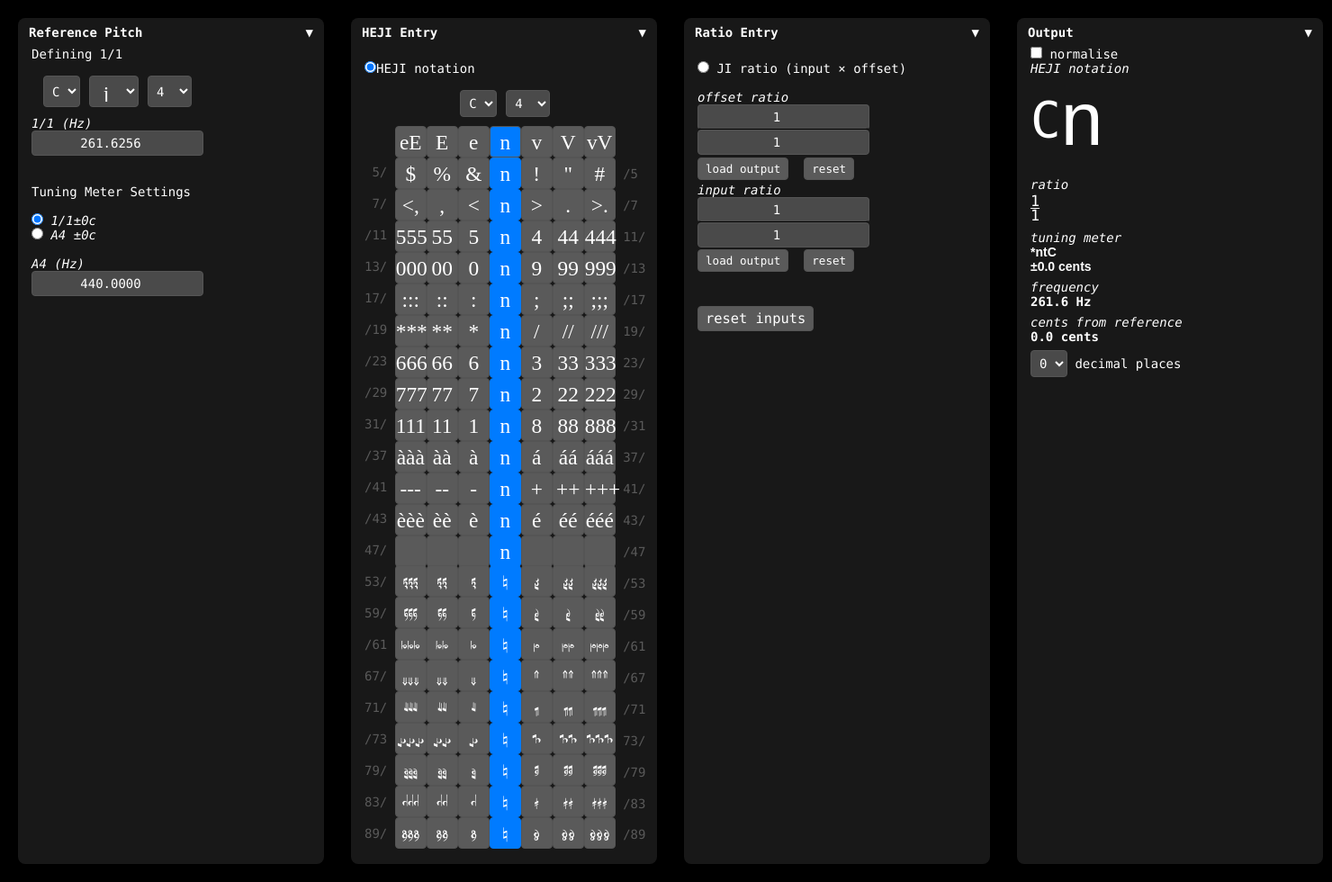
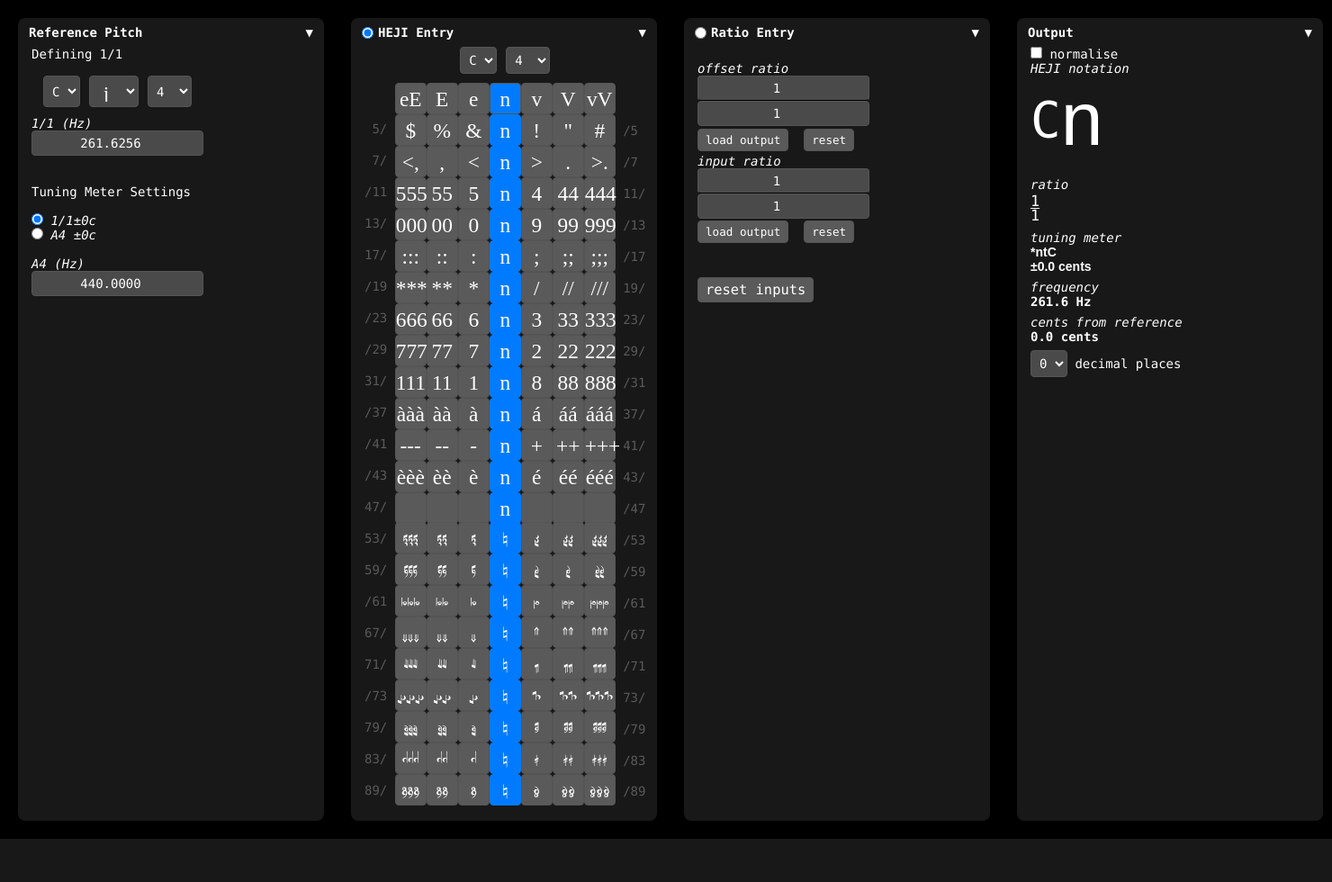
Before and after one commit to richiegreene/notation, a PHP site: page / in a window 1480 px wide. Shown: the whole page at 90% size. After the commit the page ends 932 px from the top, so only its background shows below. Run offline with PHP 8.4, Linux system fonts and the light colour scheme; some web fonts are replaced.

Commit message:
toggle entry windows

```diff
--- a/HEJI Extensions/hejicalc-main/src/index.html
+++ b/HEJI Extensions/hejicalc-main/src/index.html
@@ -70,17 +70,22 @@
         </div>
 
                                 <div class="settings-menu-item">
-            <div class="settings-header">
-                <span>HEJI Entry</span>
+
+                                    <div class="toggle-header-placement">
+
+                                        <input type="radio" name="inputType" id="paletteInput" checked> <label for="paletteInput">HEJI Entry</label>
+
                                         <span class="toggle-icon">▼</span>
+
                                     </div>
+
                                     <div class="settings-content">
+
                                         <div class="palettebox">
-                    <h3><br><input type="radio" name="inputType" id="paletteInput" checked>HEJI notation</h3>
-                    <br>
+
                             			<div class="palette">
-        				        				        				        				<h2></h2>
-        				        				        				                        <div class="heji-dropdowns-centered">
+
+                            				<h2></h2>        				        				        				                        <div class="heji-dropdowns-centered">
         				        				        				                            <select id="hejiDiatonicNoteDropdown">
         				        				        				                                <option value="0">F</option>
         				        				        				                                <option value="1" selected>C</option>
@@ -337,13 +342,12 @@
         </div>
 
 		<div class="settings-menu-item">
-            <div class="settings-header">
-                <span>Ratio Entry</span>
+            <div class="toggle-header-placement">
+                <input type="radio" name="inputType" id="ratioInput"> <label for="ratioInput">Ratio Entry</label>
                 <span class="toggle-icon">▼</span>
             </div>
             <div class="settings-content">
                 <div class="ratiobox">
-        			<h3><br><input type="radio" name="inputType" id="ratioInput"> JI ratio (input × offset)</h3>
                     <br>
         			<em>offset ratio</em>
         			<br>
--- a/HEJI Extensions/hejicalc-main/src/script.js
+++ b/HEJI Extensions/hejicalc-main/src/script.js
@@ -914,23 +914,30 @@ $(document).ready(function(){
 
     // Collapsible menu functionality
     document.querySelectorAll('.settings-menu-item').forEach(item => {
-        const header = item.querySelector('.settings-header');
+        let headerToClick = item.querySelector('.toggle-header-placement') || item.querySelector('.settings-header');
+        let toggleIconSpan = item.querySelector('.toggle-icon');
+
         const content = item.querySelector('.settings-content');
-        const toggleIcon = header.querySelector('.toggle-icon');
+
+        // Ensure headerToClick and toggleIconSpan are found before proceeding
+        if (!headerToClick || !toggleIconSpan) {
+            console.error("Could not find header or toggle icon for item:", item);
+            return; // Skip this item if elements are missing
+        }
 
         // Ensure all sections are expanded by default
-        header.classList.remove('collapsed');
-        content.style.display = 'grid'; // Set display to grid for expanded state
-        toggleIcon.textContent = '▼'; // Show the toggle icon
-
-        header.addEventListener('click', () => {
-            const isCollapsed = header.classList.toggle('collapsed');
+        headerToClick.classList.remove('collapsed');
+        content.style.display = 'grid';
+        toggleIconSpan.textContent = '▼';
+
+        headerToClick.addEventListener('click', () => {
+            const isCollapsed = headerToClick.classList.toggle('collapsed');
             if (isCollapsed) {
-                content.style.display = 'none'; // Collapse
-                toggleIcon.textContent = ''; // Hide icon
+                content.style.display = 'none';
+                toggleIconSpan.textContent = '';
             } else {
-                content.style.display = 'grid'; // Expand
-                toggleIcon.textContent = '▼'; // Show icon
+                content.style.display = 'grid';
+                toggleIconSpan.textContent = '▼';
             }
         });
     });
@@ -939,7 +946,7 @@ $(document).ready(function(){
     var el = document.querySelector('.calc-container');
     var sortable = Sortable.create(el, {
         animation: 150,
-        handle: '.settings-header', // Only drag by the header
+        handle: '.settings-header, .toggle-header-placement', // Only drag by the header
         ghostClass: 'sortable-ghost' // Class name for the drop placeholder
     });
 
--- a/HEJI Extensions/hejicalc-main/src/style.css
+++ b/HEJI Extensions/hejicalc-main/src/style.css
@@ -484,3 +484,19 @@ table.enharmonic-table > tr, td, th {
 #refAccidentalDropdown option {
     font-family: "HEJI2" !important;
 }
+
+.toggle-header-placement {
+    display: flex;
+    align-items: center;
+    padding: 8px 12px;
+    font-weight: bold;
+    justify-content: flex-start; /* Align content to the start */
+}
+
+.toggle-header-placement .toggle-icon {
+    margin-left: auto; /* Push toggle icon to the far right */
+}
+
+.toggle-header-placement input[type="radio"] {
+    margin-right: 5px; /* Space between radio button and label */
+}
```
Lines whose indentation alone changed are shown as unchanged.
